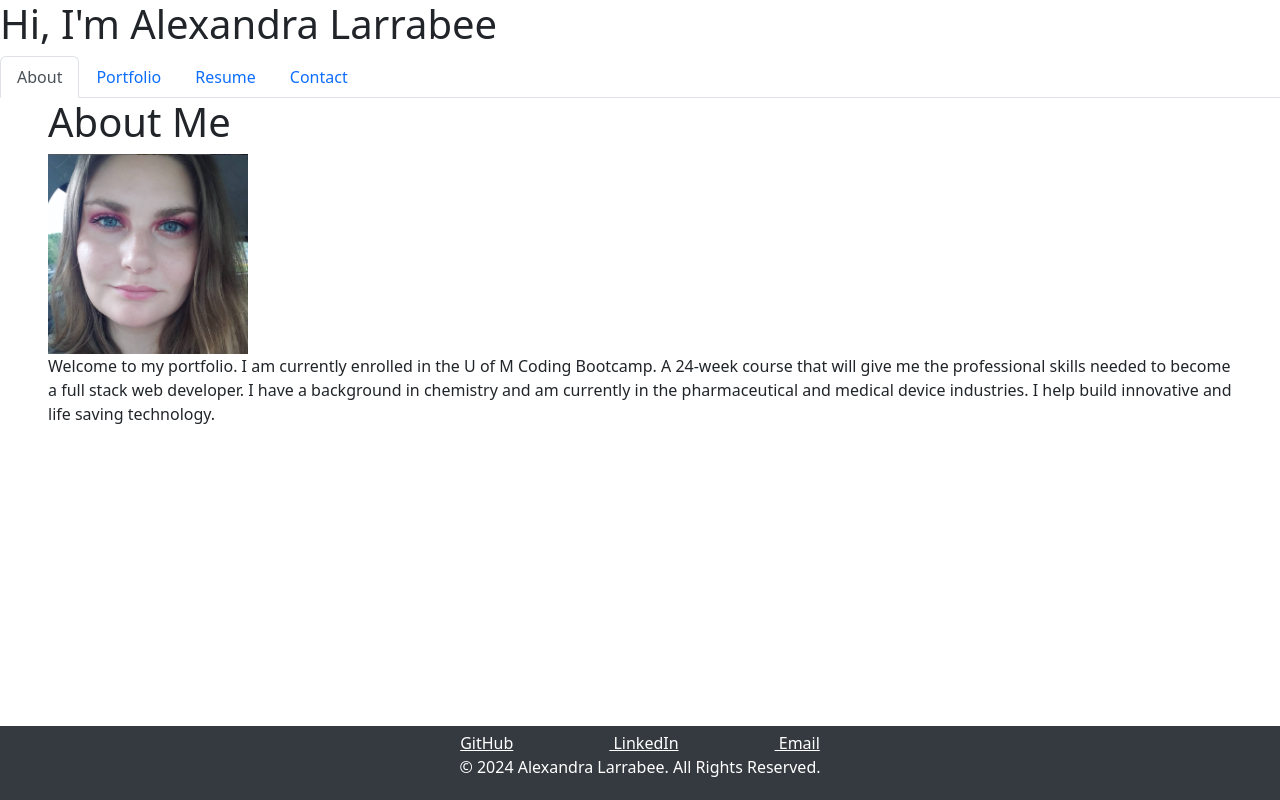
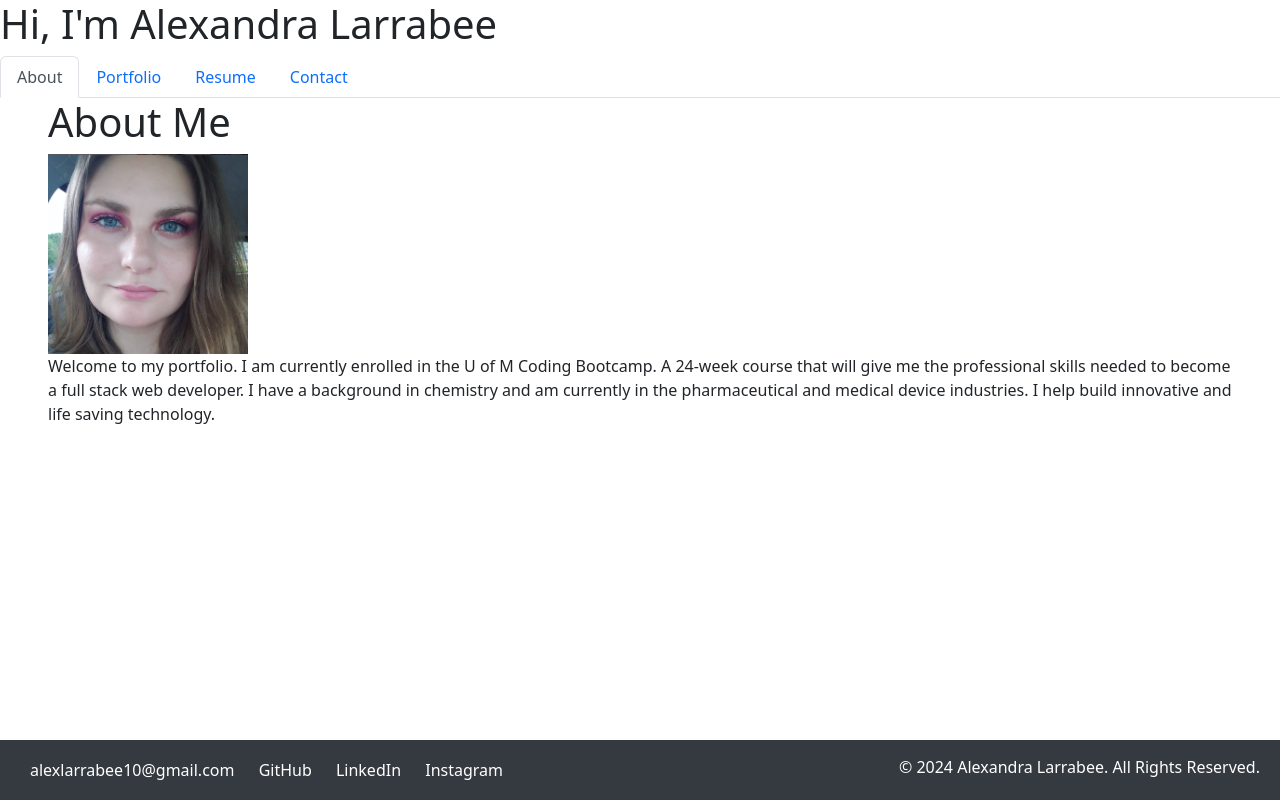
Before and after one commit to alarrabee/react-portfolio, a React (Vite) app in the folder portfolio/: page / in a window 1280 px wide. Built offline with nearby package versions, Linux system fonts and the light colour scheme.

Commit message:
style footer

```diff
--- a/portfolio/src/components/Footer.jsx
+++ b/portfolio/src/components/Footer.jsx
@@ -1,57 +1,55 @@
-
-// function Footer() {
-//   return (
-//     <footer className="bg-dark text-white mt-5 p-4 text-center">
-//       <div className="container">
-//         <div className="row">
-//           <div className="col-md-12">
-//             <p>&copy; 2024 Alexandra Larrabee. All Rights Reserved.</p>
-//             <a href="https://github.com/your-github-profile" className="text-white mx-2">
-//               <i className="fab fa-github"></i> GitHub
-//             </a>
-//             <a href="https://www.linkedin.com/in/your-linkedin-profile" className="text-white mx-2">
-//               <i className="fab fa-linkedin"></i> LinkedIn
-//             </a>
-//             <a href="mailto:your-email@example.com" className="text-white mx-2">
-//               <i className="fas fa-envelope"></i> Email
-//             </a>
-//           </div>
-//         </div>
-//       </div>
-//     </footer>
-//   );
-// }
-
-// export default Footer;
 
 const styles = {
     footerStyle: {
-      position: 'fixed',   // Corrected from 'fixed' to 'fixed' (as a string)
+      position: 'fixed',
       bottom: 0,
-      width: '100%',       // Ensure footer spans the full width of the viewport
-      backgroundColor: '#343a40', // Dark background color
-      color: '#ffffff',    // White text color
-      textAlign: 'center', // Center align text
-      padding: '5px',     // Add some padding
+      width: '100%',
+      backgroundColor: '#343a40',
+      color: '#ffffff',
+      textAlign: 'center',
+      padding: '5px',
+      paddingLeft: '20px',
+      paddingRight: '20px',
+      display: 'flex',
+      justifyContent: 'space-between',
+      alignItems: 'center',
+    },
+    linkStyle: {
+      color: '#ffffff',
+      margin: '0 10px',
+      textDecoration: 'none',
+      transition: 'color 0.3s ease',
+    },
+    container: {
+      display: 'flex',
+      justifyContent: 'space-between',
+      alignItems: 'center',
+      width: '100%',
+    },
+    rightSection: {
+        marginTop: '10px',
       },
   };
 
 function Footer() {
     return (
         <footer style={styles.footerStyle}>
-        <div className="container">
-          <div className="row">
-            <div className="col-md-12">
-              <a href="https://github.com/your-github-profile" className="text-white mx-5">
+            <div style={styles.container}>
+                <div style={styles.leftSection}>
+                    <a href="mailto:alexlarrabee10@gmail.com" style={styles.linkStyle}>
+                        <i className="fas fa-envelope"></i> alexlarrabee10@gmail.com
+                    </a>
+                    <a href="https://github.com/alarrabee" style={styles.linkStyle}>
                         <i className="fab fa-github"></i> GitHub
                     </a>
-              <a href="https://www.linkedin.com/in/your-linkedin-profile" className="text-white mx-5">
+                    <a href="https://www.linkedin.com/in/alexandra-larrabee/" style={styles.linkStyle}>
                         <i className="fab fa-linkedin"></i> LinkedIn
                     </a>
-              <a href="mailto:your-email@example.com" className="text-white mx-5">
-                <i className="fas fa-envelope"></i> Email
+                    <a href="https://www.instagram.com/krampus_kitties/" style={styles.linkStyle}>
+                        <i className="fas fa-envelope"></i> Instagram
                     </a>
                 </div>
+                <div style={styles.rightSection}>
                 <p>&copy; 2024 Alexandra Larrabee. All Rights Reserved.</p>
                 </div>
             </div>
--- a/portfolio/src/components/pages/Resume.jsx
+++ b/portfolio/src/components/pages/Resume.jsx
@@ -14,7 +14,7 @@ const containerStyle = {
     justifyContent: 'space-around', // Distributes space evenly around the images
     alignItems: 'center', // Aligns items vertically in the center
     flexWrap: 'wrap', // Allows images to wrap onto the next line if needed
-    marginBottom: '60px'
+    marginBottom: '100px'
 };
 
 // Inline style object for images
```
Lines whose indentation alone changed are shown as unchanged.
